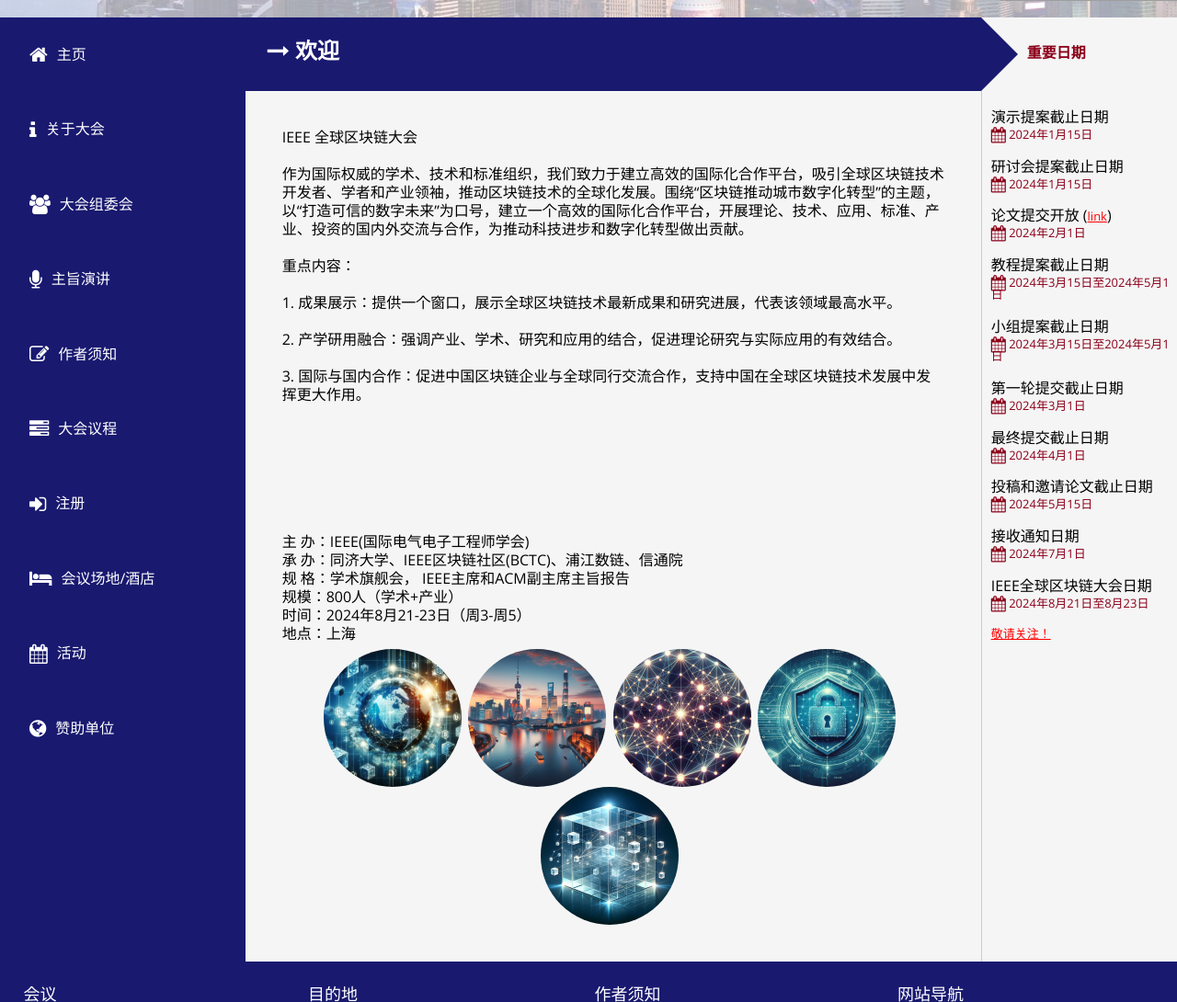
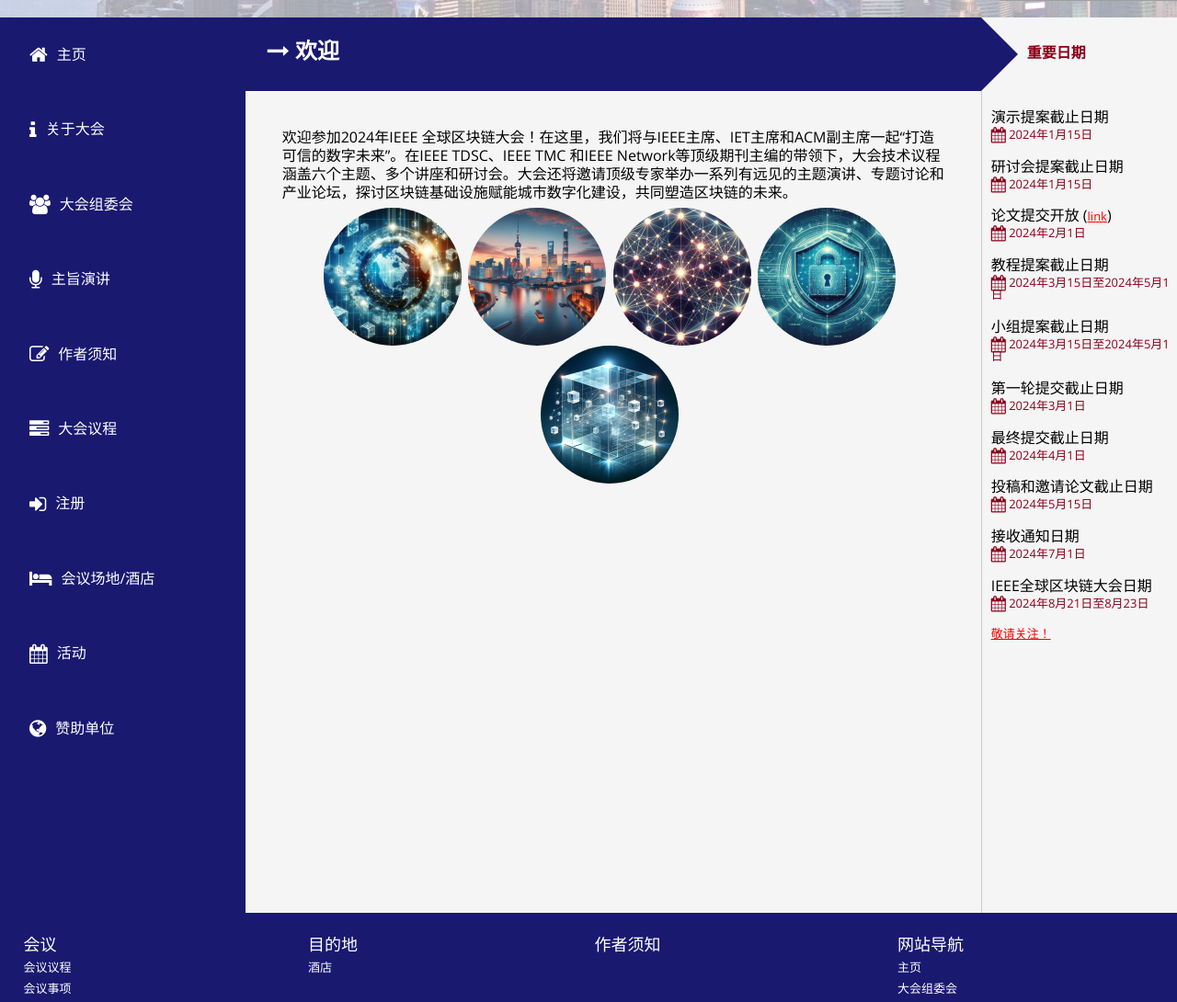
Before and after one commit to Tongji-Blockchain/GBC-web-chinese, a PHP site: page / in a window 1280 px wide. Shown: the part 301-1391 px from the top of the page at 92% size. Run offline with PHP 8.4, Linux system fonts and the light colour scheme; some libraries are stand-ins or nearby versions; grey boxes are pictures that could not be loaded.

Commit message:
更新index

```diff
--- a/index.php
+++ b/index.php
@@ -47,32 +47,7 @@ require 'header-left-bar.php'; //THIS MUST BE INCLUDED FOR EACH PAGE
 
 <!-- 	<div style="font-size:30px;color:red;padding:20px; line-height: 30px;"> Paper Submission Deadline Extended to March 10!</div> -->
 
-	IEEE 全球区块链大会
-	<br><br>
-	作为国际权威的学术、技术和标准组织，我们致力于建立高效的国际化合作平台，吸引全球区块链技术开发者、学者和产业领袖，推动区块链技术的全球化发展。围绕“区块链推动城市数字化转型”的主题，以“打造可信的数字未来”为口号，建立一个高效的国际化合作平台，开展理论、技术、应用、标准、产业、投资的国内外交流与合作，为推动科技进步和数字化转型做出贡献。
-	<br><br>
-	重点内容：
-	<br><br>
-	1. 成果展示：提供一个窗口，展示全球区块链技术最新成果和研究进展，代表该领域最高水平。
-	<br><br>
-	2. 产学研用融合：强调产业、学术、研究和应用的结合，促进理论研究与实际应用的有效结合。
-	<br><br>
-	3. 国际与国内合作：促进中国区块链企业与全球同行交流合作，支持中国在全球区块链技术发展中发挥更大作用。
-	<br><br>
-	<br><br>
-	<br><br>
-	<br><br>
-	主  办：IEEE(国际电气电子工程师学会)
-	<br>
-	承  办：同济大学、IEEE区块链社区(BCTC)、浦江数链、信通院
-	<br>
-	规  格：学术旗舰会， IEEE主席和ACM副主席主旨报告
-	<br>
-	规模：800人（学术+产业）
-	<br>
-	时间：2024年8月21-23日（周3-周5）
-	<br>
-	地点：上海
+欢迎参加2024年IEEE 全球区块链大会！在这里，我们将与IEEE主席、IET主席和ACM副主席一起“打造可信的数字未来”。在IEEE TDSC、IEEE TMC 和IEEE Network等顶级期刊主编的带领下，大会技术议程涵盖六个主题、多个讲座和研讨会。大会还将邀请顶级专家举办一系列有远见的主题演讲、专题讨论和产业论坛，探讨区块链基础设施赋能城市数字化建设，共同塑造区块链的未来。
 </div>
 
 
--- a/organizers.php
+++ b/organizers.php
@@ -78,7 +78,7 @@ require 'header-left-bar.php'; //THIS MUST BE INCLUDED FOR EACH PAGE
 		<div class="pic headshot round" style="background:url(images/organizers/thomas.png);background-size:100px 100px;"></div>
 		<div class="info-container">
 			<div class="name">Thomas Coughlin</div>
-			<div class="role">IEEE主席候选人</div>
+			<div class="role">IEEE主席</div>
 			<!-- <div class="affiliation"></div> -->
 		</div>
 	</div>
```
